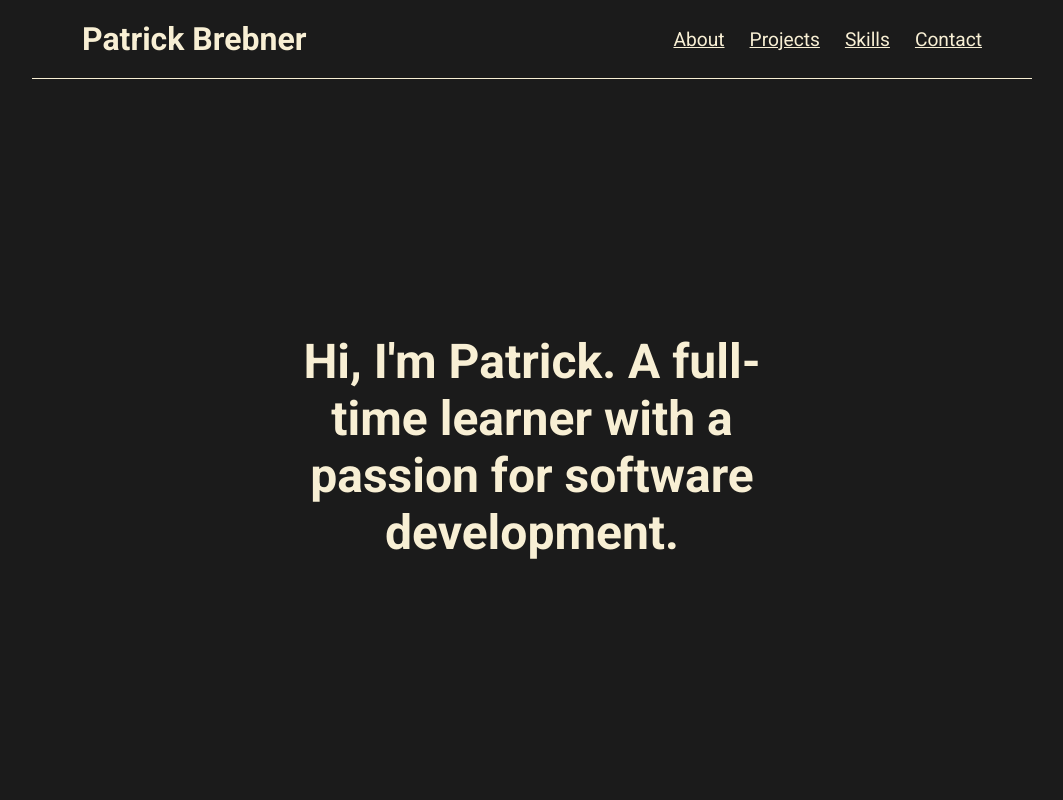
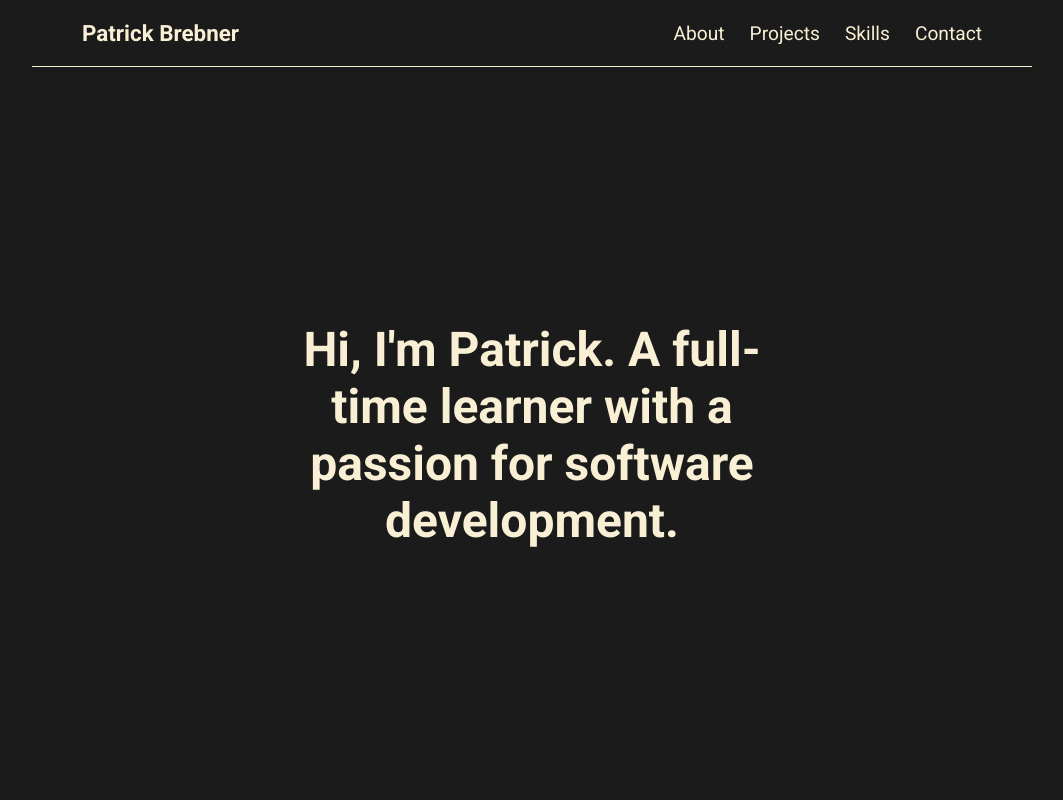
Before and after one commit to pbrebner/pbrebner.github.io, a React (Vite) app: page / in a window 1280 px wide. Shown: the top 800 px of the page, without its empty margins (108-1171 px from the left). Built offline with nearby package versions, Linux system fonts and the light colour scheme.

Commit message:
Update styling and add animation to burger and nav

```diff
--- a/src/components/Header.jsx
+++ b/src/components/Header.jsx
@@ -39,9 +39,9 @@ function Header() {
                             burgerOpen ? "burgerOpen" : ""
                         }`}
                     >
-                        <div className="burgerLine"></div>
-                        <div className="burgerLine"></div>
-                        <div className="burgerLine"></div>
+                        <div className="burgerLine lineOne"></div>
+                        <div className="burgerLine lineTwo"></div>
+                        <div className="burgerLine lineThree"></div>
                     </button>
                 </div>
             </header>
--- a/src/components/styles/Header.css
+++ b/src/components/styles/Header.css
@@ -19,6 +19,7 @@
 }
 
 .headerName {
+    font-size: 1.4rem;
     color: var(--light-text);
 }
 
@@ -28,22 +29,69 @@
 }
 
 .navLink {
+    position: relative;
     color: var(--light-text);
     font-size: 1.2rem;
+    text-decoration: none;
+}
+
+.navLink::before {
+    content: "";
+    position: absolute;
+    display: block;
+    width: 100%;
+    height: 2px;
+    bottom: 0;
+    left: 0;
+    background-color: var(--light-text);
+    transform: scaleX(0);
+    transition: transform 0.3s ease;
+}
+
+.navLink:hover::before {
+    transform: scaleX(1);
 }
 
 .burgerBtn {
-    padding: 8px;
-    width: 50px;
+    background: none;
+    border: none;
+    cursor: pointer;
+
+    padding: 5px;
+    width: 40px;
+
     display: flex;
     flex-direction: column;
     gap: 5px;
 }
 
 .burgerLine {
-    background-color: grey;
-    height: 3px;
+    background-color: var(--light-text);
+    height: 2px;
+}
+
+.lineOne,
+.lineThree {
     width: 100%;
+    transition: transform 0.5s ease-in-out;
+}
+
+.lineTwo {
+    width: 75%;
+    align-self: flex-end;
+    transition: opacity 0.5s ease-in-out;
+}
+
+.burgerBtn.burgerOpen .lineOne {
+    transform: rotate(45deg) translateY(6px) translateX(4px);
+}
+
+.burgerBtn.burgerOpen .lineThree {
+    transform: rotate(-45deg) translateY(-6px) translateX(4px);
+}
+
+.burgerBtn.burgerOpen .lineTwo {
+    opacity: 0;
 }
 
 @media (max-width: 600px) {
```
